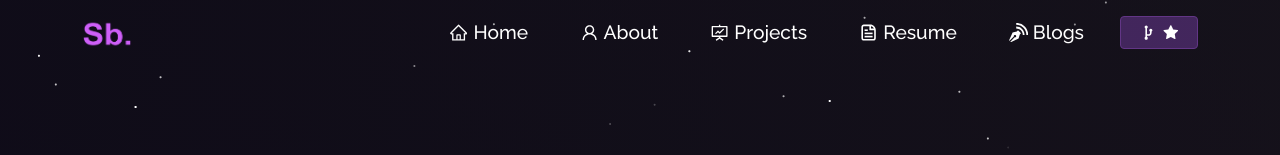
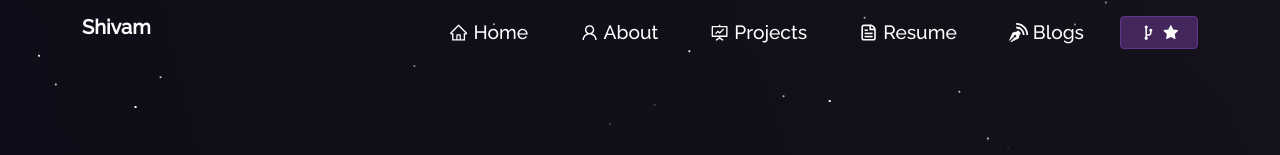
Before and after one commit to Shivambansal96/Personal-Portfolio, a React (Create React App) app: page /project in a window 1280 px wide. Shown: the top 155 px of the page. Built offline with nearby package versions, Linux system fonts and the light colour scheme.

Commit message:
changes made

```diff
--- a/src/components/Navbar.js
+++ b/src/components/Navbar.js
@@ -2,7 +2,7 @@ import React, { useState } from "react";
 import Navbar from "react-bootstrap/Navbar";
 import Nav from "react-bootstrap/Nav";
 import Container from "react-bootstrap/Container";
-import logo from "../Assets/logo.png";
+// import logo from "../Assets/logo.png";
 import Button from "react-bootstrap/Button";
 import { Link } from "react-router-dom";
 import { CgGitFork } from "react-icons/cg";
@@ -39,7 +39,8 @@ function NavBar() {
     >
       <Container>
         <Navbar.Brand href="/" className="d-flex">
-          <img src={logo} className="img-fluid logo" alt="brand" />
+          {/* <img src={logo} className="img-fluid logo" alt="brand" /> */}
+          <p className="logo">Shivam</p>
         </Navbar.Brand>
         <Navbar.Toggle
           aria-controls="responsive-navbar-nav"
--- a/src/style.css
+++ b/src/style.css
@@ -52,7 +52,7 @@ button:focus {
 /* --------- */
 
 ::-webkit-scrollbar {
-  width: 7px;
+  width: 8px;
 }
 
 /* Track */
@@ -157,6 +157,12 @@ button:focus {
 .logo {
   height: 1.4em !important;
   width: 2.5em !important;
+  font-weight: bold;
+}
+
+.logo :hover {
+  color:#68187a;
+
 }
 
 .navbar-nav .nav-link {
```
